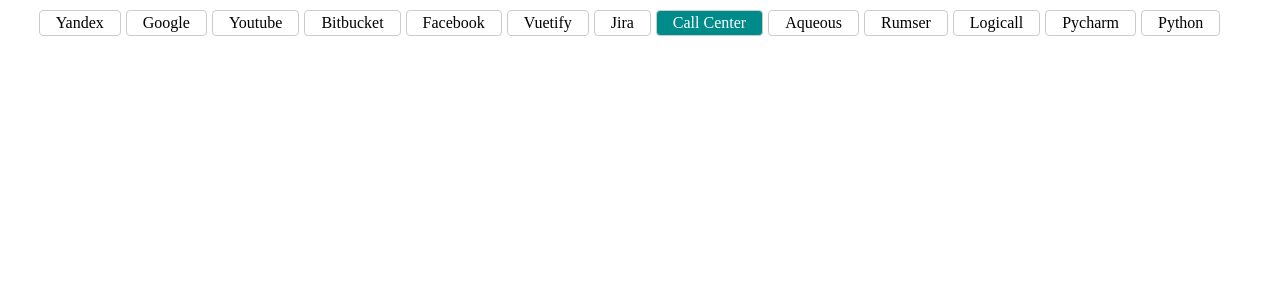
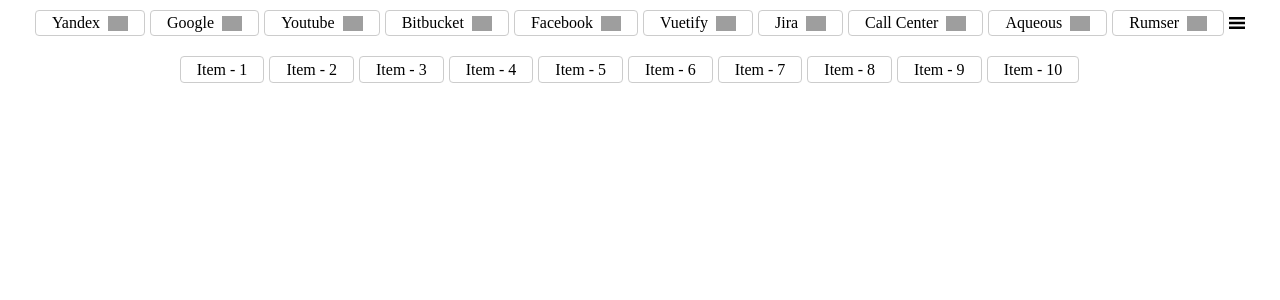
Before and after one commit to SergeyRaz/vue-nav-bar, a Vue app: page / in a window 1280 px wide. Shown: the top 300 px of the page. Built offline with nearby package versions, Linux system fonts and the light colour scheme; grey boxes are pictures that could not be loaded.

Commit message:
no message

```diff
--- a/package.json
+++ b/package.json
@@ -1,6 +1,6 @@
 {
   "name": "v-nav-bar",
-  "version": "0.1.9",
+  "version": "0.1.10",
   "description": "vue js navigation component",
   "main": "src/components/v_nav.vue",
   "repository": "https://github.com/SergeyRaz/vue-nav-bar.git",
--- a/src/App.vue
+++ b/src/App.vue
@@ -1,6 +1,17 @@
 <template>
     <div id="app">
-        <v_nav :navData="navData" :options="options"></v_nav>
+        <v_nav :navData="navData" :options="options">
+            <div class="adaptive-nav-item" v-for="(item, index, key) in navData" :key="key">
+                <div>{{item.name}}</div>
+                <img src="https://cdn.onlinewebfonts.com/svg/download_232509.png" alt="">
+            </div>
+<!--            <template v-slot:iconBtn>≡</template>-->
+        </v_nav>
+        <v_nav :options="options">
+            <div class="adaptive-nav-item" v-for="(item, index, key) in 10" :key="key">
+                <div>Item - {{item}}</div>
+            </div>
+        </v_nav>
     </div>
 </template>
 
@@ -66,7 +77,8 @@
                     },
                 ],
                 options: {
-                    distanceBetweenElements: 5
+                    distanceBetweenElements: '5px', // px
+                    positionNav: 'center' // left / right / center
                 }
             }
         },
@@ -82,7 +94,9 @@
         margin: 0;
         padding: 0;
     }
-
+img{
+    width: 20px;
+}
     #app {
 
     }
--- a/src/components/v_nav.vue
+++ b/src/components/v_nav.vue
@@ -3,7 +3,7 @@
         <resize-observer @notify="handleResize"/>
         <div ref="adaptive_nav_list"
              class="adaptive-nav-list"
-             :style="adaptiveNavListStyle"
+             :style="getStyleNavList"
         >
             <template v-for="(item, index, key) in sortNavData.navList">
                 <div :key="key" v-html="item.outerHTML" class="wrap-item"></div>
@@ -13,7 +13,9 @@
                      class="adaptive-nav-btn"
                      @click="navBtnClick()"
                 >
-                    <img src="../assets/btnMenu.svg" alt="">
+                    <slot name="iconBtn">
+                        <img src="../assets/btnMenu.svg" alt="">
+                    </slot>
                 </div>
                 <div ref="adaptive_nav_sublist" :class="['adaptive-nav-sublist', {active: navSubMenu}]">
                     <div v-for="(item, index, key) in sortNavData.navSubList" :key="key" v-html="item.outerHTML"></div>
@@ -22,13 +24,9 @@
         </div>
         <div ref="adaptive_nav_template"
              class="adaptive-nav-template"
-             :style="adaptiveNavListStyle"
+             :style="getStyleNavTemplate"
         >
-            <div v-for="(item, index, key) in navData"
-                 :key="key"
-                 :class="['adaptive-nav-item', {active: item.active}]">
-                {{item.name}}
-            </div>
+            <slot></slot>
         </div>
     </div>
 </template>
@@ -38,14 +36,7 @@
 
     export default {
         name: "AdaptiveNav",
-        // props: ['navData', 'options'],
         props: {
-            navData: {
-                type: Array,
-                default: function () {
-                    return []
-                }
-            },
             options: {
                 type: Object,
                 default: function () {
@@ -72,26 +63,43 @@
                     pointerEvents: 'none',
                 },
                 navSubMenu: false,
-                adaptiveNavListStyle: {
-                    gap: this.options.distanceBetweenElements + 'px' || '10px'
-                },
                 flag: false
             }
         },
-        computed: {},
+        computed: {
+            getOptions() {
+                return {
+                    distanceBetweenElements: this.options.distanceBetweenElements || '10px',
+                    positionNav: this.options.positionNav || 'center',
+                }
+            },
+            getStyleNavList() {
+                return {
+                    gap: this.getOptions.distanceBetweenElements,
+                    justifyContent: this.getOptions.positionNav
+                }
+            },
+            getStyleNavTemplate() {
+                return {
+                    gap: this.getOptions.distanceBetweenElements,
+                }
+            }
+        },
         methods: {
             navBtnClick() {
                 this.navSubMenu = !this.navSubMenu
             },
             handleResize() {
+                // const t0 = performance.now();
                 debounce(this.sortListItems, 50)(this.navList, this.navTemplateItems)
+                // const t1 = performance.now();
+                // console.log(t1 - t0, 'milliseconds');
             },
             sortListItems(navTemplate, navListItems) {
                 const listRight = Math.floor(navTemplate.getBoundingClientRect().right)
                 this.navItemActive = this.navList.querySelector('.active')
-                console.log(this.flag)
                 if (this.navItemActive && this.flag) {
-                    this.navItemActiveWidth = Math.ceil(this.navItemActive.getBoundingClientRect().width) + this.options.distanceBetweenElements
+                    this.navItemActiveWidth = Math.ceil(this.navItemActive.getBoundingClientRect().width) + parseInt(this.getOptions.distanceBetweenElements)
                 } else {
                     this.navItemActiveWidth = 0
                 }
@@ -134,7 +142,7 @@
 
             this.navTemplateItems = this.navTemplate.childNodes
             debounce(this.sortListItems, 50)(this.navList, this.navTemplateItems)
-            this.navBtnWidth = Math.round(this.navBtn.getBoundingClientRect().width) + this.options.distanceBetweenElements
+            this.navBtnWidth = Math.round(this.navBtn.getBoundingClientRect().width) + parseInt(this.getOptions.distanceBetweenElements)
             window.addEventListener('click', (e) => {
                 if (this.navList.contains(e.target)) {
                     this.navSubMenu = true
@@ -147,9 +155,10 @@
 </script>
 
 <style lang="scss">
-    *{
+    * {
         box-sizing: border-box;
     }
+
     .adaptive-nav {
         border-top: none;
         position: relative;
@@ -163,17 +172,18 @@
 
         .adaptive-nav-list {
             display: flex;
-            justify-content: center; // right / left / center
             gap: 10px;
             padding: 10px 0;
             width: 100%;
-            /*border: 1px solid #ccc;*/
 
             .adaptive-nav-item {
                 padding: .2rem 1rem;
                 border: 1px solid #ccc;
                 border-radius: 4px;
                 white-space: nowrap;
+                display: flex;
+                gap: .5rem;
+                align-items: center;
 
                 &.active {
                     background: darkcyan;
@@ -233,6 +243,9 @@
                 padding: .2rem 1rem;
                 border: 1px solid #ccc;
                 white-space: nowrap;
+                display: flex;
+                gap: .5rem;
+                align-items: center;
             }
         }
     }
```
Also changed, not shown: 1 other file (tests, documents, lock files or other folders).
